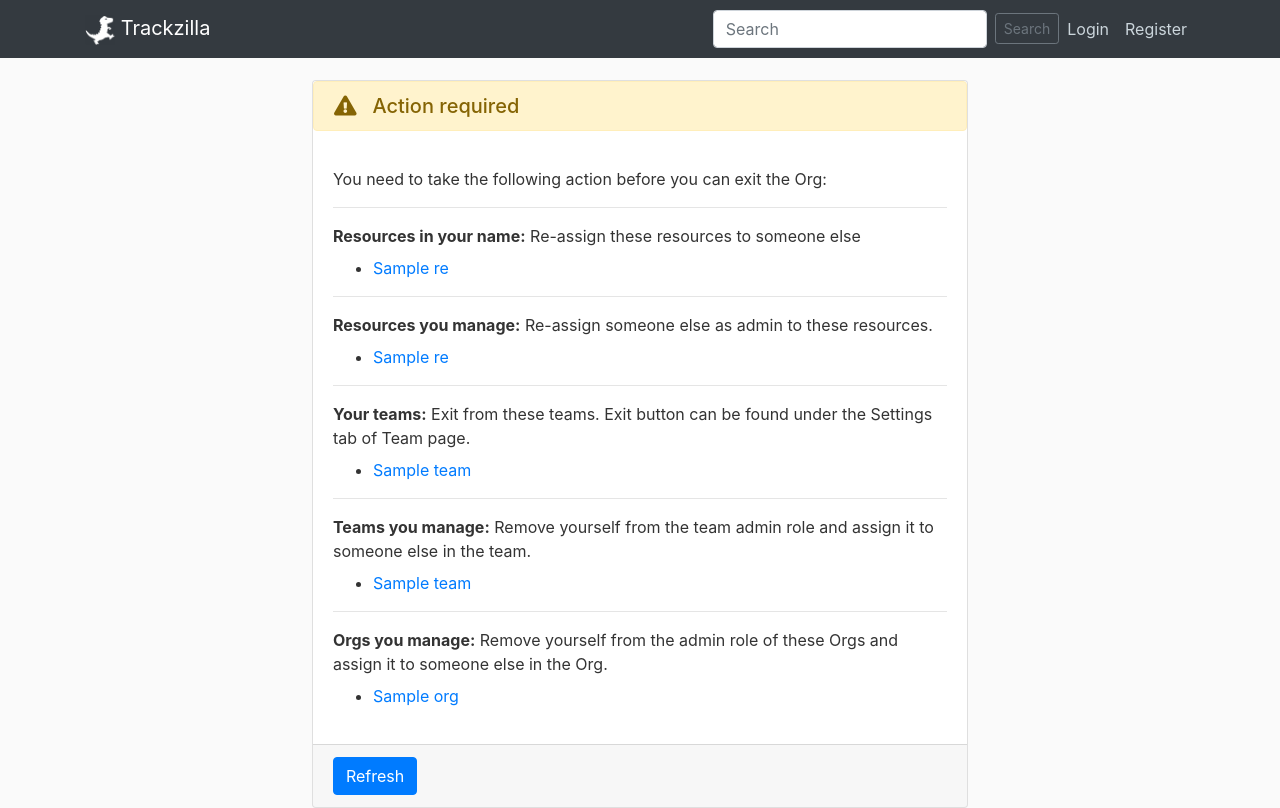
After one commit to rajahks/Trackzilla, a Django app: template apps/Organization/templates/Organization/org_exit_criteria.html in a window 1280 px wide. The commit adds this page. Run offline with Django 3.2, Linux system fonts and the light colour scheme; the template is opened without the code that fills it: most values are stand-ins (such as "Sample title", 1, 10 or a date in 2020); some libraries are stand-ins or nearby versions.

Commit message:
Org Exit option

```diff
--- a/apps/Organization/models.py
+++ b/apps/Organization/models.py
@@ -16,7 +16,8 @@ class Org(models.Model):
 
     # Admin for the Org. Generally the person who creates the org.
     # Do not allow the user to be deleted if he is an admin of any Org
-    admin = models.ForeignKey(User, on_delete=models.PROTECT, null=True, related_name="adminForOrg")
+    admin = models.ForeignKey(User, on_delete=models.PROTECT, null=True,
+                              related_name="admin_for_org")
 
     # As the join link could be leaked outside an org, we do not want people outside an
     # org to join the Org. So we allow the admin to specify the domain names to allow.
--- a/apps/Organization/templates/Organization/org-confirm-delete.html
+++ b/apps/Organization/templates/Organization/org-confirm-delete.html
@@ -5,11 +5,11 @@
             {% csrf_token %}
             <fieldset class="form-group">
                 <legend class="border-bottom mb-4">Delete Organization</legend>
-                <h2>Are you sure you want to delete organization "{{ object.org_name }}?"</h2>
+                <h2>Are you sure you want to delete organization "{{ del_org.get_name }}?"</h2>
             </fieldset>
             <div class="form-group">
                 <button class="btn btn-outline-danger" type="submit">Yes, Delete</button>
-                <a class="btn btn-outline-secondary" href="{% url 'user-detail' object.id %}">Cancel</a>
+                <a class="btn btn-outline-secondary" href="{% url 'Org:org-detail' del_org.id %}">Cancel</a>
             </div>
         </form>
     </div>
--- /dev/null
+++ b/apps/Organization/templates/Organization/org_exit_criteria.html
@@ -0,0 +1,75 @@
+{% extends "Generic/base.html" %}
+{% block content %}
+<div class="container">
+  <div class="row">
+    <div class="col-10 mx-auto">
+      <div class="card">
+        <h5 class="card-title alert alert-warning" role="alert">
+          <i class="fas fa-exclamation-triangle"></i>&nbsp;&nbsp;&nbsp;Action required</h5>
+        <div class="card-body">
+          <div class="card-text">
+            <p>You need to take the following action before you can exit the Org:</p>
+            {% if res_list %}
+            <hr>
+            <strong>Resources in your name:</strong>
+            Re-assign these resources to someone else
+            <ul class="pt-2">
+              {% for res in res_list %}
+              <li><a href="{% url 'Resource:resource-detail' res.pk %}">{{ res.get_name }}</a></li>
+              {% endfor %}
+            </ul>
+            {% endif %}
+
+            {% if res_admin_list %}
+            <hr>
+            <strong>Resources you manage:</strong>
+            Re-assign someone else as admin to these resources.
+            <ul class="pt-2">
+              {% for res in res_admin_list %}
+              <li><a href="{% url 'Resource:resource-detail' res.pk %}">{{ res.get_name }}</a></li>
+              {% endfor %}
+            </ul>
+            {% endif %}
+
+            {% if team_list %}
+            <hr>
+            <strong>Your teams:</strong>
+            Exit from these teams. Exit button can be found under the Settings tab of Team page.
+            <ul class="pt-2">
+              {% for team in team_list %}
+              <li><a href="{% url 'Org:team-detail' team.pk %}">{{ team.get_name }}</a></li>
+              {% endfor %}
+            </ul>
+            {% endif %}
+
+            {% if team_admin_list %}
+            <hr>
+            <strong>Teams you manage:</strong>
+            Remove yourself from the team admin role and assign it to someone else in the team.
+            <ul class="pt-2">
+              {% for team in team_admin_list %}
+              <li><a href="{% url 'Org:team-detail' team.pk %}">{{ team.get_name }}</a></li>
+              {% endfor %}
+            </ul>
+            {% endif %}
+
+            {% if org_admin_list %}
+            <hr>
+            <strong>Orgs you manage:</strong>
+            Remove yourself from the admin role of these Orgs and assign it to someone else in the Org.
+            <ul class="pt-2">
+              {% for org in org_admin_list %}
+              <li><a href="{% url 'Org:org-detail' org.pk %}">{{ org.get_name }}</a></li>
+              {% endfor %}
+            </ul>
+            {% endif %}
+          </div>
+        </div>
+        <div class="card-footer">
+          <a href="{% url 'Org:org-exit' exit_org.pk %}" class="btn btn-primary">Refresh</a>
+        </div>
+      </div>
+    </div>
+  </div>
+</div>
+{% endblock content %}
--- a/apps/Organization/templates/Organization/team_detail.html
+++ b/apps/Organization/templates/Organization/team_detail.html
@@ -97,17 +97,17 @@
             </div>
             <hr>
             <strong>Change Team Settings</strong> <br>
-            {% if request.user in teamObj.team_admins.all %}
+            {% if user in teamObj.team_admins.all %}
               <a href="{%url 'Org:team-update' pk=teamObj.pk %}" class="btn btn-outline-success m-3">Edit Settings</a>
             {% else %}
               <i>To make changes to the team, contact the admin.</i>
             {% endif %}
             <hr>
 
-            {% if request.user in teamObj.team_members.all or request.user in teamObj.team_admins.all %}
+            {% if user in teamObj.team_members.all or user in teamObj.team_admins.all %}
               <strong>Danger Zone</strong> <br>
 
-              {% if request.user in teamObj.team_members.all %}
+              {% if user in teamObj.team_members.all %}
                 <a href="{%url 'Org:team-exit' pk=teamObj.pk %}" class="btn btn-outline-danger m-3">Exit Team</a>
               {% endif %}
 
--- a/apps/Organization/urls.py
+++ b/apps/Organization/urls.py
@@ -6,6 +6,7 @@ from .views import (
     OrgDetailView,
     OrgUpdateView,
     OrgJoinView,
+    OrgExitView,
     TeamDetailView,
     TeamCreateView,
     TeamDeleteView,
@@ -22,6 +23,7 @@ urlpatterns = [
     path('org/new/', OrgCreateView.as_view(), name='org-create'),
     path('org/<int:pk>/update/', OrgUpdateView.as_view(), name='org-update'),
     path('org/<int:pk>/delete/', OrgDeleteView.as_view(), name='org-delete'),
+    path('org/<int:pk>/exit/', OrgExitView.as_view(), name='org-exit'),
     path('org/join/<int:pk>/<slug:OrgName>', OrgJoinView, name='org-join'),
     path('team/<int:pk>/', TeamDetailView.as_view(), name='team-detail'),
     path('team/new/', TeamCreateView.as_view(), name='team-create'),
```
Also changed, not shown: apps/Organization/templates/Organization/org-confirm-exit.html (added, +16 -0 lines), apps/Organization/templates/Organization/org_context.html (+15 -5 lines), apps/Organization/views.py (+68 -1 lines).
